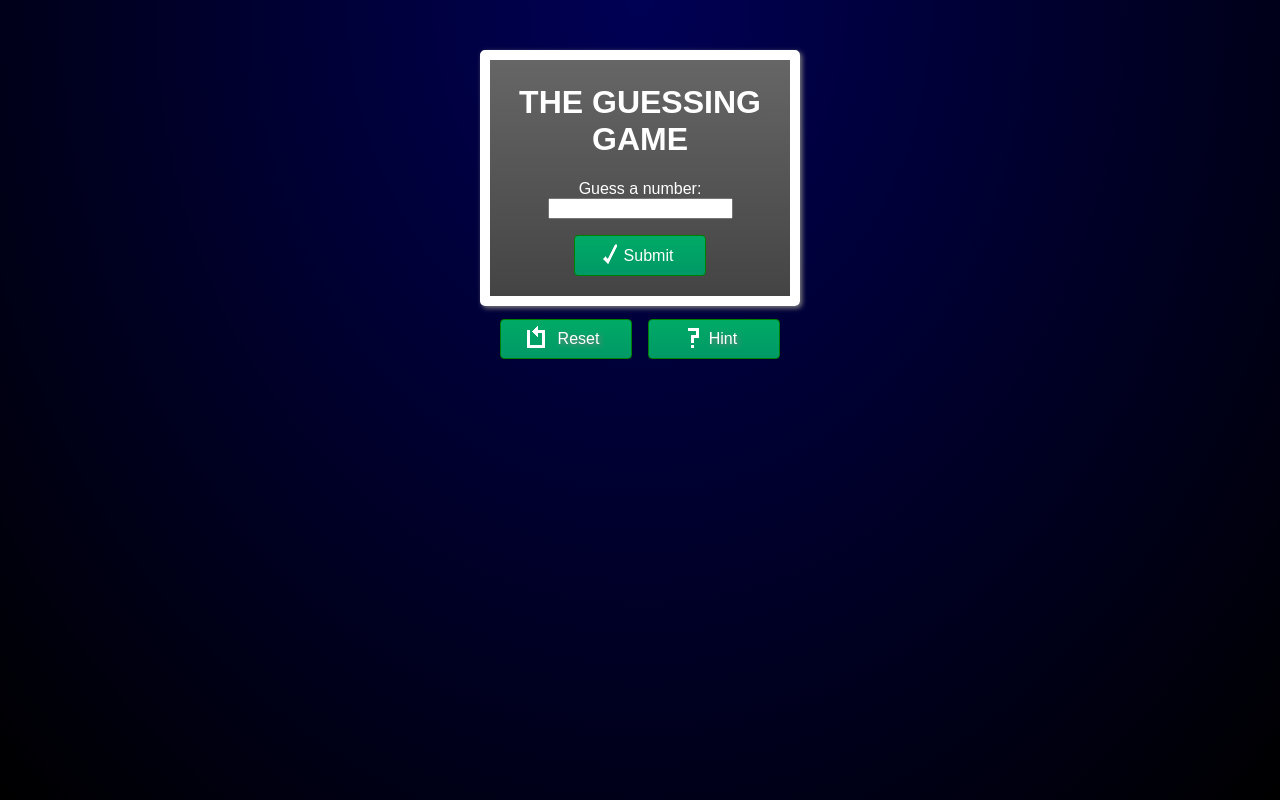
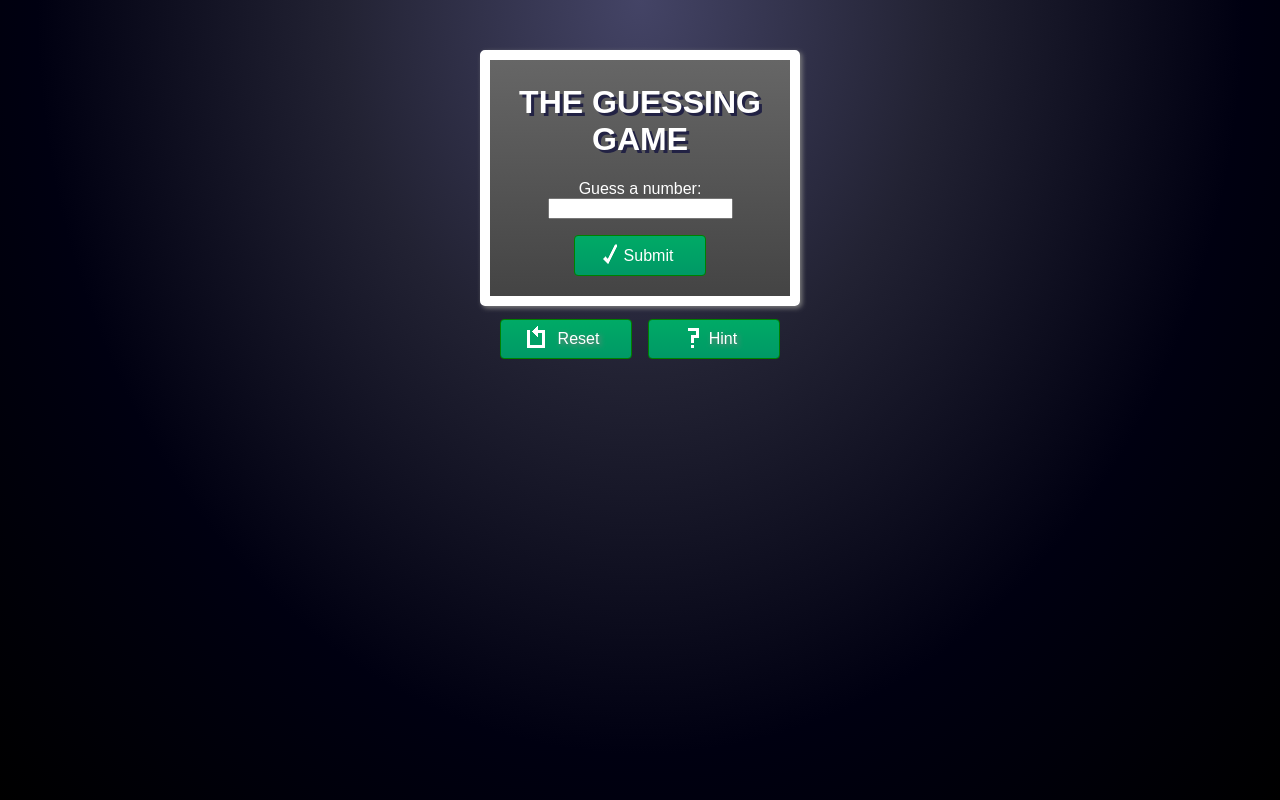
Before and after one commit to nickells/Guessing-Game, a plain HTML site: page index.html in a window 1280 px wide. Drawn offline with Linux system fonts and the light colour scheme.

Commit message:
minor stylistic choices

```diff
--- a/styles.css
+++ b/styles.css
@@ -1,11 +1,12 @@
 body {
-    background:radial-gradient(at top, #000055, #000000);
+    background:radial-gradient(at top, #446, #223, #001, #000);
 }
 #outer-container {
 
 }
 #form {
     font-family: sans-serif;
+
     width: 300px;
     margin-left: auto;
     margin-right: auto;
@@ -19,6 +20,9 @@ body {
     box-shadow: 2px 2px 5px grey;
     border: 10px solid white;
 
+}
+h1{
+        text-shadow: 3px 3px #224;
 }
 
 #buttonholder{
```
